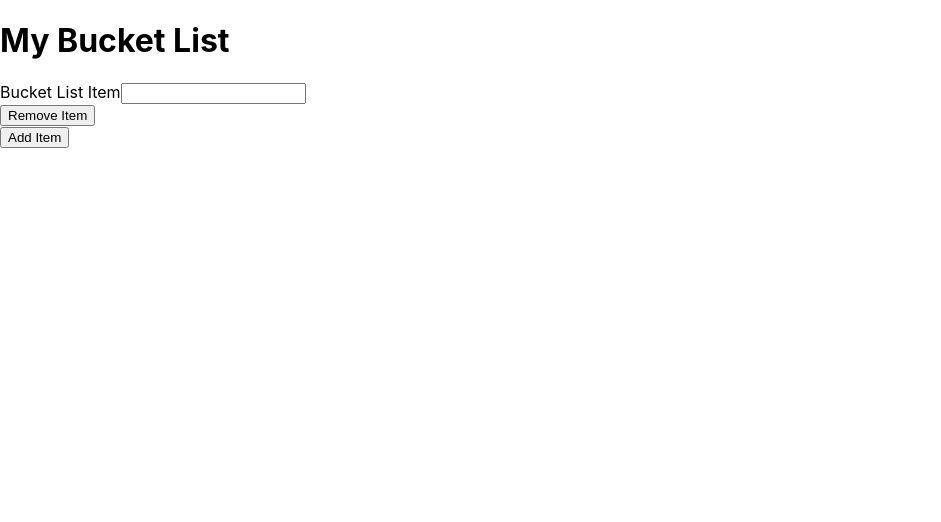
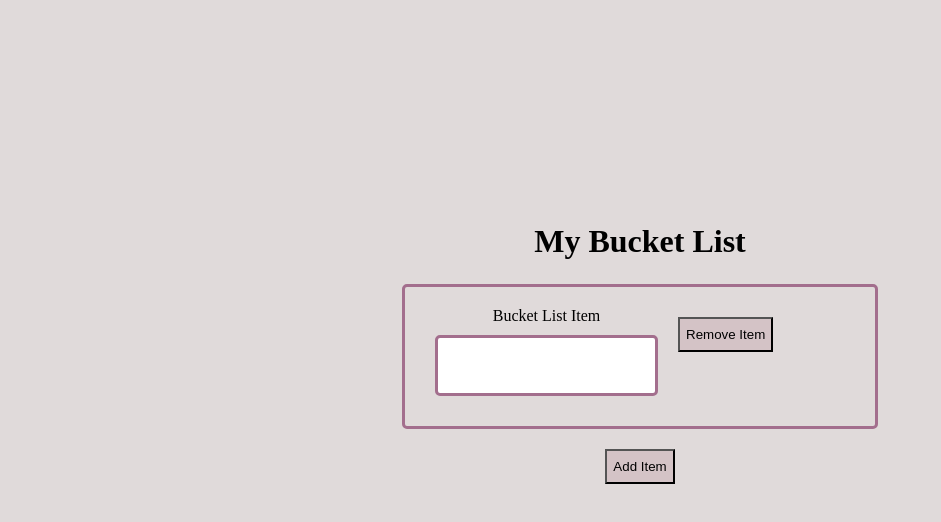
Before and after one commit to emilyjspencer/Bucket-List-TDD-React, a React (Create React App) app: page / in a window 1280 px wide. Both pictures are taken after a click on the button "Add Item". Shown: the top 522 px of the page, without its empty margins (0-941 px from the left). Built offline with nearby package versions, Linux system fonts and the light colour scheme.

Commit message:
Adds some styling

```diff
--- a/public/index.html
+++ b/public/index.html
@@ -22,8 +22,9 @@
 
       Unlike "/favicon.ico" or "favicon.ico", "%PUBLIC_URL%/favicon.ico" will
       work correctly both with client-side routing and a non-root public URL.
-      Learn how to configure a non-root public URL by running `npm run build`.
+      Learn how to configure a non-root public URL by running `npm  run build`.
     -->
+
     <title>React App</title>
   </head>
   <body>
--- a/src/index.css
+++ b/src/index.css
@@ -1,13 +1,28 @@
 body {
-  margin: 0;
-  font-family: -apple-system, BlinkMacSystemFont, 'Segoe UI', 'Roboto', 'Oxygen',
-    'Ubuntu', 'Cantarell', 'Fira Sans', 'Droid Sans', 'Helvetica Neue',
-    sans-serif;
-  -webkit-font-smoothing: antialiased;
-  -moz-osx-font-smoothing: grayscale;
+  text-align: center;
+  padding: 15%;
+  padding-left: 30%;
+  padding-right: 30%;
+  background-color: rgb(224, 218, 218);
 }
 
-code {
-  font-family: source-code-pro, Menlo, Monaco, Consolas, 'Courier New',
-    monospace;
+.item {
+  display: flex;
+  flex-direction: row;
+  border: 3px solid rgb(163, 110, 141);
+  border-radius: 5px;
+  margin: 10px;
+  padding: 20px;
+
 }
+
+Button {
+  margin: 10px;
+  background-color: rgb(212, 195, 198);
+  height: 35px;
+}
+
+h1 {
+  padding: 2px;
+
+}
```
Also changed, not shown: package.json (+8 -0 lines).
